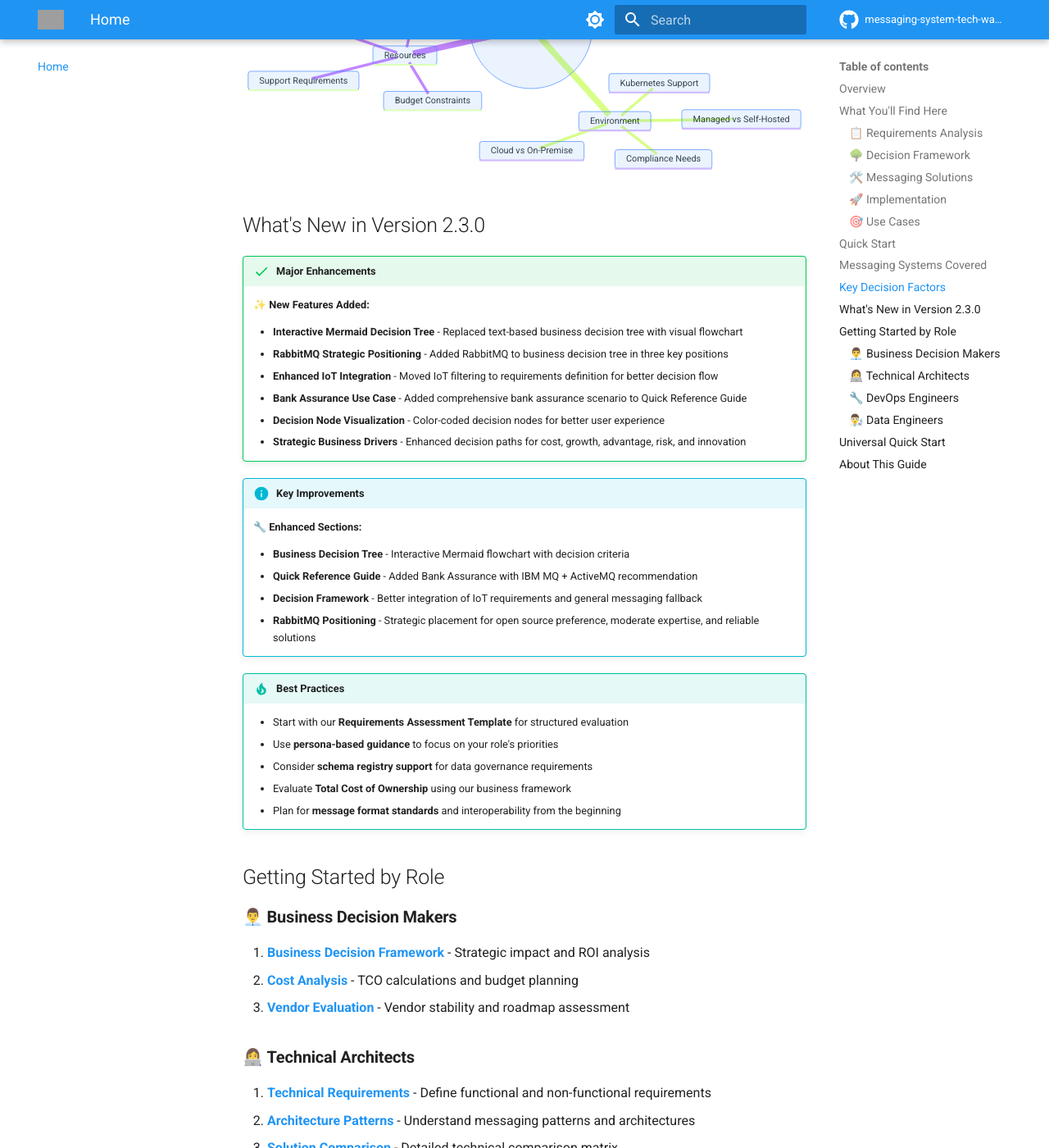
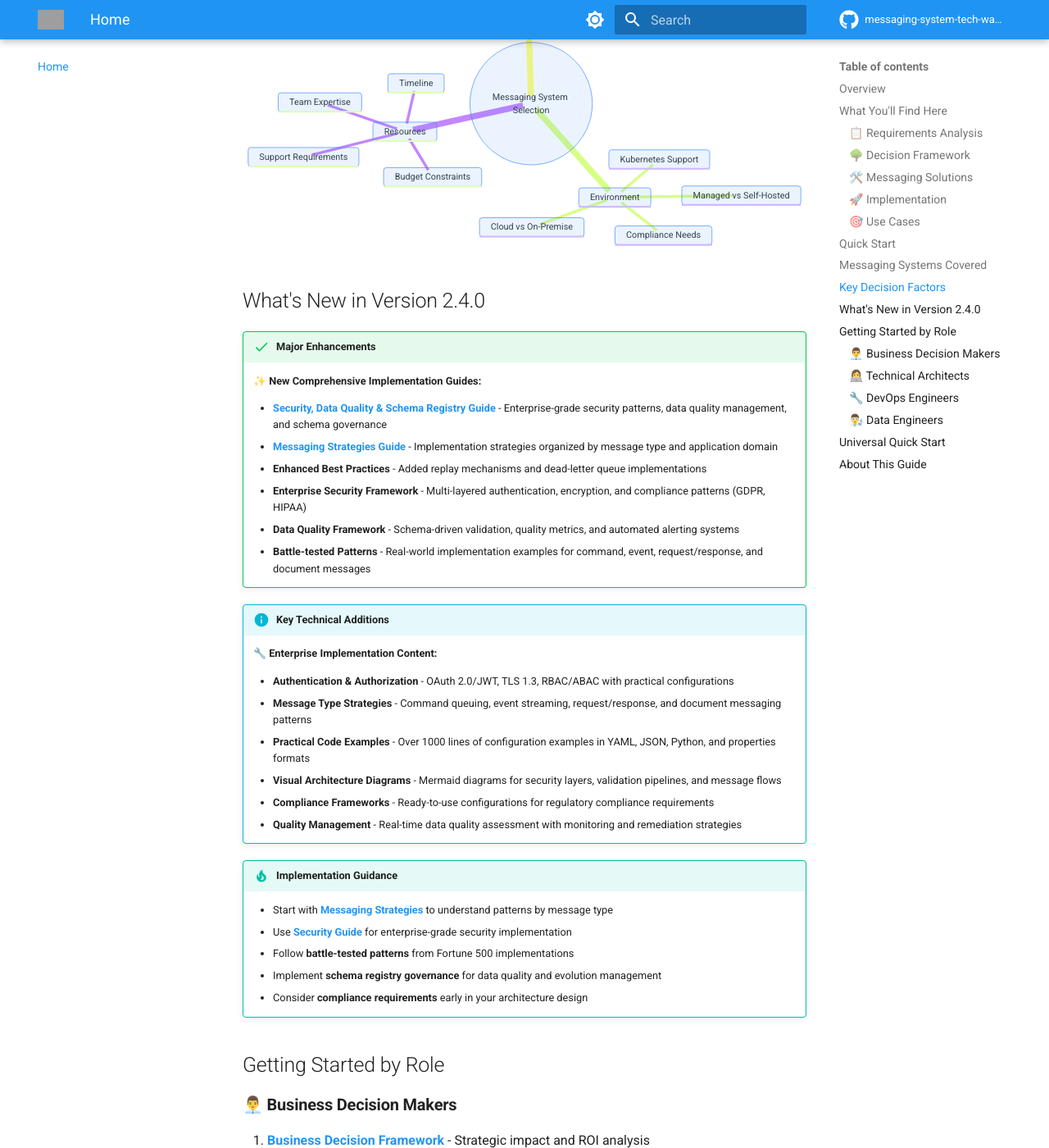
Before and after one commit to brunseba/messaging-system-tech-watch, an MkDocs documentation site: the page built from docs/index.md, in a window 1280 px wide and 1400 px high, scrolled down 3078 px. Shown: the whole window at 82% size. Built offline with MkDocs 1.6.1 and Material for MkDocs 9.7.7, drawn with Linux system fonts in a browser that asks for light colours; comment, search, counter and statistics services are not loaded; the version menu is left out; some of the changed text lies outside the part shown; grey boxes are pictures that could not be loaded.

Commit message:
docs: update What's New section to reflect v2.4.0 features
- Replace outdated v2.3.0 information with comprehensive v2.4.0 changes
- Add links to new implementation guides (security, messaging strategies)
- Update implementation section to include all new guides
- Fix About section version and GitHub URL
- Highlight enterprise-grade security, data quality, and messaging patterns
- Include practical implementation guidance and battle-tested patterns

````diff
--- a/docs/index.md
+++ b/docs/index.md
@@ -28,7 +28,9 @@
 
 ### 🚀 Implementation
 - **[Deployment Guide](implementation/deployment-guide.md)** - How to deploy and configure your chosen solution
-- **[Best Practices](implementation/best-practices.md)** - Industry best practices and common pitfalls
+- **[Best Practices](implementation/best-practices.md)** - Industry best practices, replay mechanisms, and dead-letter queues
+- **[Messaging Strategies](implementation/messaging-strategies.md)** - Implementation strategies by message type and application domain
+- **[Security, Data Quality & Registry](implementation/security-data-quality-guide.md)** - Enterprise-grade security, data quality management, and schema registry
 - **[Message Format Standards](implementation/message-format-standards.md)** - Comprehensive guide to message formats, schema registries, and interoperability
 
 ### 🎯 Use Cases
@@ -89,32 +91,34 @@
       Timeline
 ```
 
-## What's New in Version 2.3.0
+## What's New in Version 2.4.0
 
 !!! success "Major Enhancements"
-    **✨ New Features Added:**
+    **✨ New Comprehensive Implementation Guides:**
 
-    - **Interactive Mermaid Decision Tree** - Replaced text-based business decision tree with visual flowchart
-    - **RabbitMQ Strategic Positioning** - Added RabbitMQ to business decision tree in three key positions
-    - **Enhanced IoT Integration** - Moved IoT filtering to requirements definition for better decision flow
-    - **Bank Assurance Use Case** - Added comprehensive bank assurance scenario to Quick Reference Guide
-    - **Decision Node Visualization** - Color-coded decision nodes for better user experience
-    - **Strategic Business Drivers** - Enhanced decision paths for cost, growth, advantage, risk, and innovation
+    - **[Security, Data Quality & Schema Registry Guide](implementation/security-data-quality-guide.md)** - Enterprise-grade security patterns, data quality management, and schema governance
+    - **[Messaging Strategies Guide](implementation/messaging-strategies.md)** - Implementation strategies organized by message type and application domain
+    - **Enhanced Best Practices** - Added replay mechanisms and dead-letter queue implementations
+    - **Enterprise Security Framework** - Multi-layered authentication, encryption, and compliance patterns (GDPR, HIPAA)
+    - **Data Quality Framework** - Schema-driven validation, quality metrics, and automated alerting systems
+    - **Battle-tested Patterns** - Real-world implementation examples for command, event, request/response, and document messages
 
-!!! info "Key Improvements"
-    **🔧 Enhanced Sections:**
+!!! info "Key Technical Additions"
+    **🔧 Enterprise Implementation Content:**
 
-    - **Business Decision Tree** - Interactive Mermaid flowchart with decision criteria
-    - **Quick Reference Guide** - Added Bank Assurance with IBM MQ + ActiveMQ recommendation
-    - **Decision Framework** - Better integration of IoT requirements and general messaging fallback
-    - **RabbitMQ Positioning** - Strategic placement for open source preference, moderate expertise, and reliable solutions
+    - **Authentication & Authorization** - OAuth 2.0/JWT, TLS 1.3, RBAC/ABAC with practical configurations
+    - **Message Type Strategies** - Command queuing, event streaming, request/response, and document messaging patterns
+    - **Practical Code Examples** - Over 1000 lines of configuration examples in YAML, JSON, Python, and properties formats
+    - **Visual Architecture Diagrams** - Mermaid diagrams for security layers, validation pipelines, and message flows
+    - **Compliance Frameworks** - Ready-to-use configurations for regulatory compliance requirements
+    - **Quality Management** - Real-time data quality assessment with monitoring and remediation strategies
 
-!!! tip "Best Practices"
-    - Start with our **Requirements Assessment Template** for structured evaluation
-    - Use **persona-based guidance** to focus on your role's priorities
-    - Consider **schema registry support** for data governance requirements
-    - Evaluate **Total Cost of Ownership** using our business framework
-    - Plan for **message format standards** and interoperability from the beginning
+!!! tip "Implementation Guidance"
+    - Start with **[Messaging Strategies](implementation/messaging-strategies.md)** to understand patterns by message type
+    - Use **[Security Guide](implementation/security-data-quality-guide.md)** for enterprise-grade security implementation
+    - Follow **battle-tested patterns** from Fortune 500 implementations
+    - Implement **schema registry governance** for data quality and evolution management
+    - Consider **compliance requirements** early in your architecture design
 
 ## Getting Started by Role
 
@@ -153,6 +157,6 @@
 
 | **Version** | **License** | **Last Updated** | **Contributors** |
 |-------------|-------------|------------------|------------------|
-|| 2.3.3 | [MIT License](https://github.com/your-org/messaging-system-guide/blob/main/LICENSE) | July 2025 | Business Technology Team |
+|| 2.4.0 | [MIT License](https://github.com/brunseba/messaging-system-tech-watch/blob/main/LICENSE) | July 2025 | Business Technology Team |
 
 *This guide is designed to be practical and actionable. Each section builds upon the previous one to provide a comprehensive selection framework.*
````
